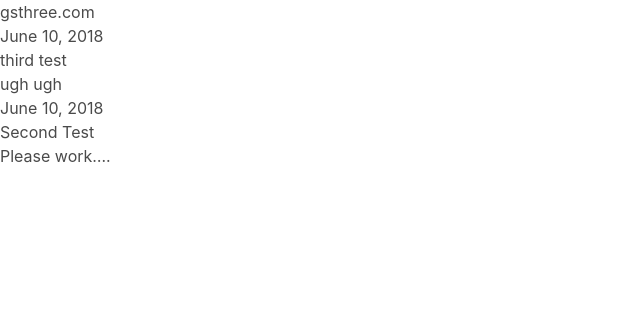
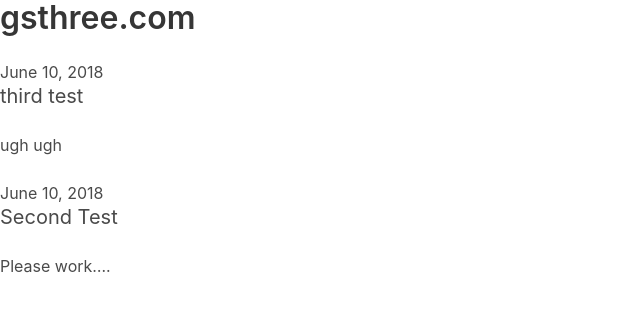
Before and after one commit to Gordon325/gsthree.com, a Jekyll site: the page built from index.html, in a window 1280 px wide. Shown: the top 312 px of the page, without its empty margins (0-640 px from the left). Built offline with Jekyll 4.4.1, drawn with Linux system fonts in a browser that asks for light colours; nearby versions of some CDN libraries.

Commit message:
small bulma test

```diff
--- a/index.html
+++ b/index.html
@@ -2,15 +2,15 @@
 layout: default
 ---
 
-<h1> {{ site.title }} </h1>
+<h1 class="title"> {{ site.title }} </h1>
 
 
 <div class="posts">
 	{% for post in site.posts %}
-		<div class="post">
-			<div class="post-content">
+		<div class="post columns">
+			<div class="post-content column">
 				<p class="date">{{ post.date | date: '%B %d, %Y' }}</p>
-				<h3>{{ post.title }}</h3>
+				<h3 class="subtitle">{{ post.title }}</h3>
 
 				{{ post.content }}
 
```
Also changed, not shown: css/styles.css (added).
